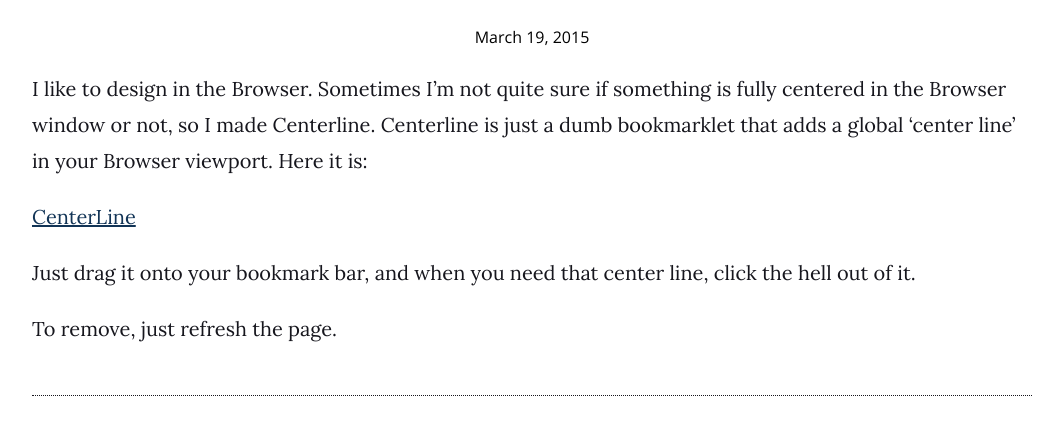
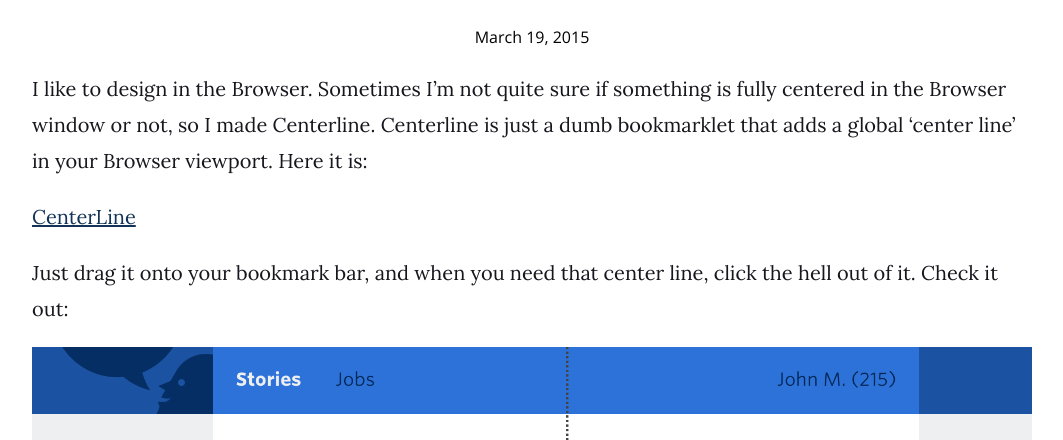
Before and after one commit to johnmcdowall/johnmcdowall.github.com, a Jekyll site: the page built from _posts/2015-03-19-announcing-centerline.markdown, in a window 1280 px wide and 900 px high, scrolled down 311 px, cut to the strip 0-440 px from the top of the window. Shown: the whole strip, without its empty margins (108-1171 px from the left). Built offline with Jekyll 4.4.1, drawn with Linux system fonts in a browser that asks for light colours; nearby versions of some CDN libraries; Markdown is read by kramdown in place of the engine named in the settings; comment, search, counter and statistics services are not loaded.

Commit message:
Add screenshot for centerline

```diff
--- a/_posts/2015-03-19-announcing-centerline.markdown
+++ b/_posts/2015-03-19-announcing-centerline.markdown
@@ -10,6 +10,8 @@
 
 <a href="javascript:(function()%7Bvar%20v%3D%272.1.3%27%3B%20if%20(window.jQuery%3D%3D%3Dundefined%20%7C%7C%20window.jQuery.fn.jquery%20%3C%20v)%7Bvar%20done%3Dfalse%3B%20var%20script%3Ddocument.createElement(%27script%27)%3B%20script.src%3D%27%2F%2Fajax.googleapis.com%2Fajax%2Flibs%2Fjquery%2F%27%20%2B%20v%20%2B%20%27%2Fjquery.min.js%27%3B%20script.onload%3Dscript.onreadystatechange%3Dfunction()%7Bif%20(!done%20%26%26%20(!this.readyState%20%7C%7C%20this.readyState%3D%3D%27loaded%27%20%7C%7C%20this.readyState%3D%3D%27complete%27))%7Bdone%3Dtrue%3B%20initCenterLine()%3B%7D%7D%3B%20document.getElementsByTagName(%27head%27)%5B0%5D.appendChild(script)%3B%7Delse%7BinitCenterLine()%3B%7Dfunction%20initCenterLine()%7B(window.centerLine%3Dfunction()%7B%24(%27body%27).append(%27%3Cdiv%20class%3D%22centerLineDiv%22%3E%3C%2Fdiv%3E%27)%3B%20%24(%27body%27).append(%27%3Cstyle%20type%3D%22text%2Fcss%22%3E.centerLineDiv%7Bcontent%3A%22%22%3B%20position%3A%20fixed%3B%20top%3A%200%3B%20bottom%3A%200%3B%20left%3A%2050%25%3B%20border-left%3A%202px%20dotted%20%23444%3B%20z-index%3A%2099999999%3B%7D%3C%2Fstyle%3E%27)%3B%20%24(%27body%27).append(%27%3Cstyle%20type%3D%22text%2Fcss%22%3E.container%7Bborder-left%3A%201px%20solid%20red%3B%20border-right%3A%201px%20solid%20red%3B%7D%3C%2Fstyle%3E%27)%3B%7D)()%3B%7D%7D)()%3B">CenterLine</a>
 
-Just drag it onto your bookmark bar, and when you need that center line, click the hell out of it.
+Just drag it onto your bookmark bar, and when you need that center line, click the hell out of it. Check it out:
+
+<img src='/images/posts/centerline.png' width="100%" />
 
 To remove, just refresh the page.
```
Also changed, not shown: images/posts/centerline.png (added), 5 other files.
